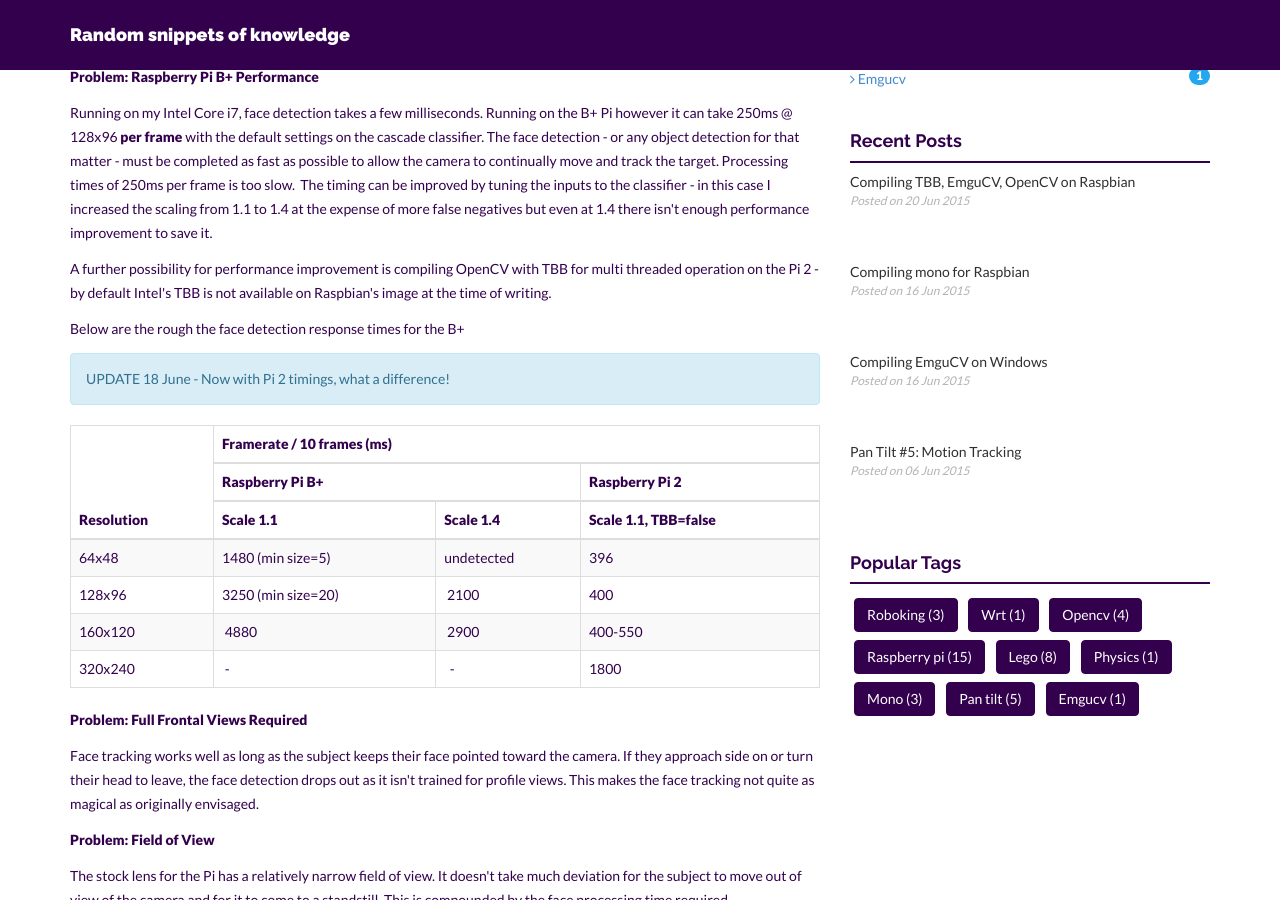
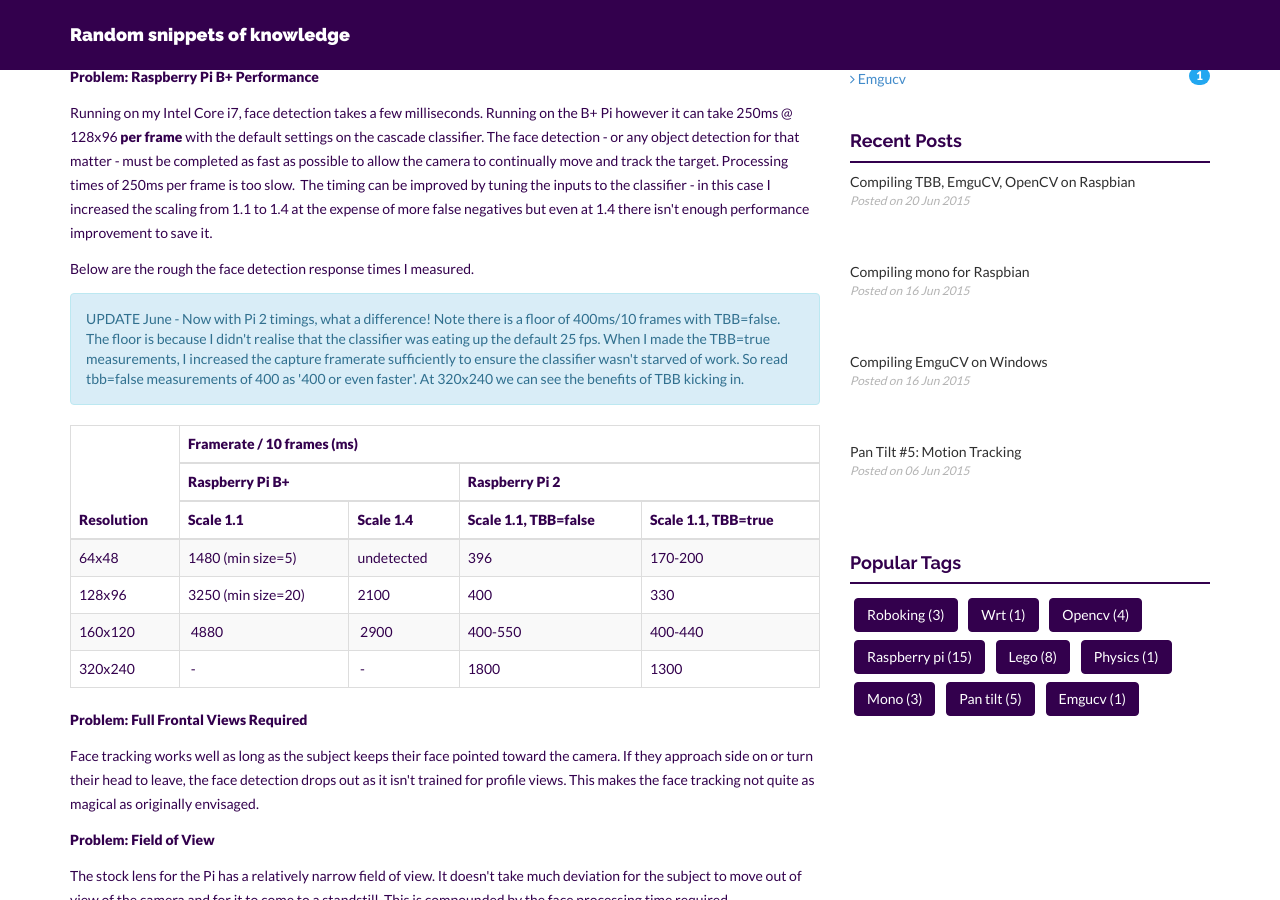
Before and after one commit to neutmute/neutmute.github.io, a Jekyll site: the page built from _posts/blog/2015-05-31-pan-tilt-4-face-tracking.html, in a window 1280 px wide and 900 px high, scrolled down 353 px. Built offline with Jekyll 4.4.1, drawn with Linux system fonts in a browser that asks for light colours; nearby versions of some CDN libraries; comment, search, counter and statistics services are not loaded.

Commit message:
pi2 tbb updates

```diff
--- a/_posts/blog/2014-08-30-emgucv-with-the-raspberry-pi-camera-module.html
+++ b/_posts/blog/2014-08-30-emgucv-with-the-raspberry-pi-camera-module.html
@@ -38,7 +38,7 @@ excerpt: Accessing the Raspberry Pi Camera from C#
 </ol>
 <h2>RaspiCamCV</h2>
 <p>As noted at the end of the last post, OpenCV and hence EmguCV cannot locate the Raspberry Pi camera by default. <a href="https://robidouille.wordpress.com/2013/10/19/raspberry-pi-camera-with-opencv/">Emil Valkov</a> has done some work to make a C library to expose the pi camera in a manner compatible with OpenCV. We will make use of that library to make the pi camera available to EmguCV.</p>
-<p>Emil's repo initially only produced a static library which EmguCV can't use. Clone <a href="https://github.com/neutmute/robidouille/tree/master/raspicam_cv">my fork</a> however, follow the instructions in the readme and the make file will automatically produce the shared library <strong>libraspicamcv.so</strong> for you.</p>
+<p>Emil's repo initially only produced a static library which EmguCV couldn't use. I pleased to say he accepted my pull requests so that a <strong>libraspicamcv.so</strong> library is now built. Follow <a href="https://github.com/neutmute/robidouille/tree/master/raspicam_cv">the instructions</a>  to build a copy of this library.</p>
 <h2>PInvoke</h2>
 <p>Next, we need to create a c# assembly which PInvoke's the RaspiCamCV library. For this, see <a href="https://github.com/neutmute/PiCamCV/blob/master/source/LibPiCamCV/PInvoke/CvInvokeRaspiCamCV.cs">CvInvokeRaspiCamCV.cs</a>, a snippet of which looks like this:</p>
 <p><code>[DllImport(OpencvRaspiCamCVLibrary, EntryPoint=EntryPointCapture, CallingConvention = CvCallingConvention)]<br />
--- a/_posts/blog/2015-05-31-pan-tilt-4-face-tracking.html
+++ b/_posts/blog/2015-05-31-pan-tilt-4-face-tracking.html
@@ -34,29 +34,30 @@ The face detection - or any object detection for that matter - must be completed
 Processing times of 250ms per frame is too slow.
 The timing can be improved by tuning the inputs to the classifier - in this case I increased the scaling from 1.1 to 1.4 at the expense of more false negatives but even at 1.4 there isn't enough performance improvement to save it.
 </p>
-<p>
-A further possibility for performance improvement is compiling OpenCV with TBB for multi threaded operation on the Pi 2 -
-by default Intel's TBB is not available on Raspbian's image at the time of writing.</p>
 
-<p>Below are the rough the face detection response times for the B+</p>
+<p>Below are the rough the face detection response times I measured.</p>
 
-<div class="alert alert-info" role="alert">UPDATE 18 June - Now with Pi 2 timings, what a difference!</div>
+<div class="alert alert-info" role="alert">UPDATE June - Now with Pi 2 timings, what a difference!
+Note there is a floor of 400ms/10 frames with TBB=false. The floor is because I didn't realise
+that the classifier was eating up the default 25 fps. When I made the TBB=true measurements, I increased the capture framerate sufficiently to ensure the classifier wasn't starved of work.
+So read tbb=false measurements of 400 as '400 or even faster'. At 320x240 we can see the benefits of TBB kicking in.</div>
 
 <table class="table table-striped table-bordered">
 <thead>
 <tr>
 <th rowspan="3"> Resolution</th>
-<th colspan="3">Framerate / 10 frames (ms)</th>
+<th colspan="4">Framerate / 10 frames (ms)</th>
 </tr>
 <tr>
 
 <th colspan="2">Raspberry Pi B+</th>
-<th>Raspberry Pi 2 </th>
+<th colspan="2">Raspberry Pi 2 </th>
 </tr>
 <tr>
 <th>Scale 1.1</th>
 <th>Scale 1.4</th>
 <th>Scale 1.1, TBB=false</th>
+<th>Scale 1.1, TBB=true</th>
 </tr>
 </thead>
 <tbody>
@@ -65,24 +66,28 @@ by default Intel's TBB is not available on Raspbian's image at the time of writi
 <td>1480 (min size=5)</td>
 <td>undetected</td>
 <td>396</td>
+<td>170-200</td>
 </tr>
 <tr>
 <td>128x96</td>
 <td>3250 (min size=20)</td>
-<td> 2100</td>
+<td>2100</td>
 <td>400</td>
+<td>330</td>
 </tr>
 <tr>
 <td>160x120</td>
 <td> 4880</td>
 <td> 2900</td>
 <td>400-550</td>
+<td>400-440</td>
 </tr>
 <tr>
 <td>320x240</td>
 <td> - </td>
-<td>  - </td>
+<td> - </td>
 <td>1800</td>
+<td>1300</td>
 </tr>
 </tbody>
 </table>
```
Also changed, not shown: _posts/blog/2015-06-16-Compiling-mono-on-the-Raspberry-Pi.md (+20 -2 lines), _posts/blog/2015-06-20-Compiling-TBB-EmguCV-OpenCV-Raspbian.md (+1 -1 lines).
